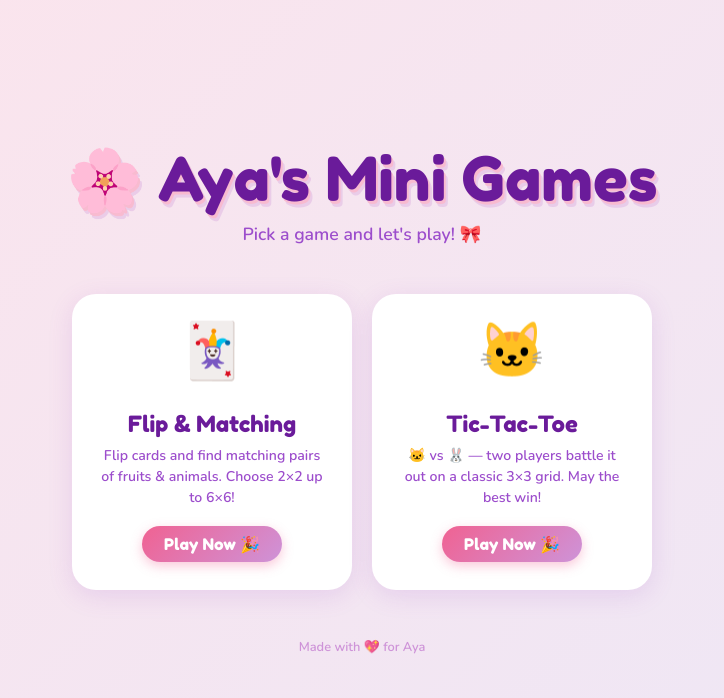
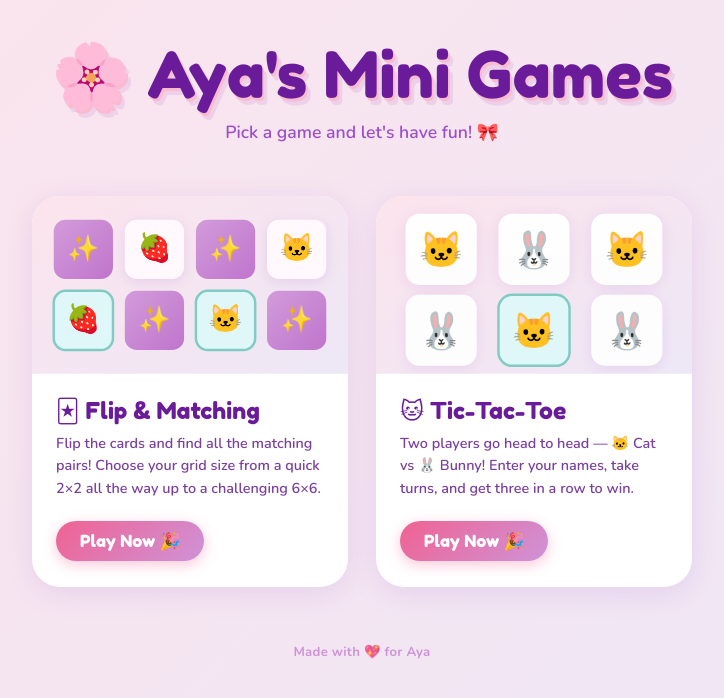
Before and after one commit to adityazulfahmi/ayas-mini-games, a plain HTML site: page index.html in a window 1280 px wide. Shown: the whole page, without its empty margins (278-1002 px from the left). Drawn offline with nearby package versions, Linux system fonts and the light colour scheme.

Commit message:
Redesign landing page with image + title + description cards
Each game card now has:
- SVG preview image showing actual game UI (cards/board)
- Game title and short description
- Play Now button

Co-Authored-By: Claude Sonnet 4.6 <noreply@anthropic.com>

```diff
--- a/index.html
+++ b/index.html
@@ -15,125 +15,237 @@
       display: flex;
       flex-direction: column;
       align-items: center;
-      justify-content: center;
-      padding: 24px 16px;
+      padding: 40px 20px 60px;
+    }
+
+    /* ── HEADER ── */
+    .header {
+      text-align: center;
+      margin-bottom: 52px;
     }
 
     .logo {
       font-family: 'Fredoka One', cursive;
-      font-size: clamp(2.4rem, 9vw, 3.8rem);
+      font-size: clamp(2.4rem, 9vw, 4rem);
       color: #6a1b9a;
-      text-align: center;
-      line-height: 1.15;
-      text-shadow: 2px 3px 0 #f8bbd0, 4px 6px 0 rgba(206,147,216,0.3);
-      margin-bottom: 8px;
+      line-height: 1.1;
+      text-shadow: 2px 3px 0 #f8bbd0, 5px 7px 0 rgba(206,147,216,0.25);
+      margin-bottom: 10px;
     }
 
     .tagline {
-      font-size: clamp(0.95rem, 3.5vw, 1.1rem);
+      font-size: clamp(0.95rem, 3vw, 1.1rem);
       color: #9c4dcc;
       font-weight: 600;
-      text-align: center;
-      margin-bottom: 48px;
     }
 
+    /* ── GRID ── */
     .games-grid {
       display: grid;
-      grid-template-columns: repeat(auto-fit, minmax(240px, 1fr));
-      gap: 20px;
+      grid-template-columns: repeat(auto-fit, minmax(280px, 1fr));
+      gap: 28px;
       width: 100%;
-      max-width: 580px;
+      max-width: 660px;
     }
 
+    /* ── CARD ── */
     .game-card {
       background: white;
-      border-radius: 24px;
-      padding: 28px 24px;
-      text-align: center;
-      box-shadow: 0 6px 24px rgba(156, 77, 204, 0.15);
+      border-radius: 28px;
+      overflow: hidden;
+      box-shadow: 0 6px 28px rgba(156, 77, 204, 0.14);
       text-decoration: none;
-      transition: transform 0.2s ease, box-shadow 0.2s ease;
-      display: block;
+      display: flex;
+      flex-direction: column;
+      transition: transform 0.22s ease, box-shadow 0.22s ease;
     }
 
     .game-card:hover {
-      transform: translateY(-6px);
-      box-shadow: 0 12px 32px rgba(156, 77, 204, 0.25);
+      transform: translateY(-8px);
+      box-shadow: 0 16px 40px rgba(156, 77, 204, 0.24);
     }
 
-    .game-icon {
-      font-size: 3.4rem;
-      margin-bottom: 14px;
-      display: block;
-      animation: bounce 2s ease infinite;
+    /* ── PREVIEW IMAGE AREA ── */
+    .card-image {
+      width: 100%;
+      aspect-ratio: 16 / 9;
+      display: flex;
+      align-items: center;
+      justify-content: center;
+      position: relative;
+      overflow: hidden;
     }
 
-    .game-card:nth-child(2) .game-icon { animation-delay: 0.3s; }
-
-    @keyframes bounce {
-      0%, 100% { transform: translateY(0); }
-      50% { transform: translateY(-8px); }
+    .card-image svg {
+      width: 100%;
+      height: 100%;
     }
 
-    .game-name {
-      font-family: 'Fredoka One', cursive;
-      font-size: 1.4rem;
-      color: #6a1b9a;
-      margin-bottom: 8px;
+    /* ── CARD BODY ── */
+    .card-body {
+      padding: 22px 24px 26px;
+      display: flex;
+      flex-direction: column;
+      gap: 8px;
+      flex: 1;
     }
 
-    .game-desc {
-      font-size: 0.88rem;
-      color: #9c4dcc;
-      font-weight: 600;
-      line-height: 1.5;
+    .card-title {
+      font-family: 'Fredoka One', cursive;
+      font-size: 1.45rem;
+      color: #6a1b9a;
     }
 
-    .play-badge {
-      display: inline-block;
-      margin-top: 18px;
-      padding: 8px 22px;
+    .card-desc {
+      font-size: 0.9rem;
+      color: #7b3fa0;
+      font-weight: 600;
+      line-height: 1.55;
+      flex: 1;
+    }
+
+    .play-btn {
+      display: inline-flex;
+      align-items: center;
+      gap: 6px;
+      margin-top: 14px;
+      padding: 10px 24px;
       border-radius: 20px;
       background: linear-gradient(135deg, #f06292, #ce93d8);
       color: white;
       font-family: 'Fredoka One', cursive;
-      font-size: 1rem;
-      box-shadow: 0 4px 12px rgba(240, 98, 146, 0.35);
-      transition: box-shadow 0.2s;
+      font-size: 1.05rem;
+      box-shadow: 0 4px 14px rgba(240, 98, 146, 0.35);
+      align-self: flex-start;
+      transition: box-shadow 0.2s, transform 0.2s;
     }
 
-    .game-card:hover .play-badge {
-      box-shadow: 0 6px 18px rgba(240, 98, 146, 0.5);
+    .game-card:hover .play-btn {
+      box-shadow: 0 7px 20px rgba(240, 98, 146, 0.5);
+      transform: scale(1.04);
     }
 
+    /* ── FOOTER ── */
     footer {
-      margin-top: 48px;
-      font-size: 0.8rem;
+      margin-top: 56px;
+      font-size: 0.82rem;
       color: #ce93d8;
-      font-weight: 600;
-      text-align: center;
+      font-weight: 700;
+      letter-spacing: 0.02em;
     }
   </style>
 </head>
 <body>
 
-  <div class="logo">🌸 Aya's Mini Games</div>
-  <div class="tagline">Pick a game and let's play! 🎀</div>
+  <div class="header">
+    <div class="logo">🌸 Aya's Mini Games</div>
+    <div class="tagline">Pick a game and let's have fun! 🎀</div>
+  </div>
 
   <div class="games-grid">
+
+    <!-- ── FLIP & MATCHING ── -->
     <a class="game-card" href="./ayas-flip-matching/">
-      <span class="game-icon">🃏</span>
-      <div class="game-name">Flip & Matching</div>
-      <div class="game-desc">Flip cards and find matching pairs of fruits & animals. Choose 2×2 up to 6×6!</div>
-      <span class="play-badge">Play Now 🎉</span>
+      <div class="card-image">
+        <!-- SVG preview: flip matching card grid -->
+        <svg viewBox="0 0 320 180" xmlns="http://www.w3.org/2000/svg">
+          <!-- bg -->
+          <defs>
+            <linearGradient id="bg1" x1="0%" y1="0%" x2="100%" y2="100%">
+              <stop offset="0%" style="stop-color:#fce4ec"/>
+              <stop offset="100%" style="stop-color:#ede7f6"/>
+            </linearGradient>
+            <linearGradient id="cardback" x1="0%" y1="0%" x2="100%" y2="100%">
+              <stop offset="0%" style="stop-color:#ce93d8"/>
+              <stop offset="100%" style="stop-color:#ba68c8"/>
+            </linearGradient>
+          </defs>
+          <rect width="320" height="180" fill="url(#bg1)"/>
+
+          <!-- card back (flipped down) -->
+          <rect x="22" y="24" width="60" height="60" rx="12" fill="url(#cardback)" opacity="0.9"/>
+          <text x="52" y="62" font-size="26" text-anchor="middle">✨</text>
+
+          <!-- card front - strawberry -->
+          <rect x="94" y="24" width="60" height="60" rx="12" fill="#fff8fc" filter="drop-shadow(0 3px 6px rgba(156,77,204,0.15))"/>
+          <text x="124" y="62" font-size="28" text-anchor="middle">🍓</text>
+
+          <!-- card back -->
+          <rect x="166" y="24" width="60" height="60" rx="12" fill="url(#cardback)" opacity="0.9"/>
+          <text x="196" y="62" font-size="26" text-anchor="middle">✨</text>
+
+          <!-- card front - cat -->
+          <rect x="238" y="24" width="60" height="60" rx="12" fill="#fff8fc" filter="drop-shadow(0 3px 6px rgba(156,77,204,0.15))"/>
+          <text x="268" y="62" font-size="28" text-anchor="middle">🐱</text>
+
+          <!-- row 2 -->
+          <!-- card front - strawberry (matched!) -->
+          <rect x="22" y="96" width="60" height="60" rx="12" fill="#e0f7fa" stroke="#80cbc4" stroke-width="2.5"/>
+          <text x="52" y="134" font-size="28" text-anchor="middle">🍓</text>
+
+          <!-- card back -->
+          <rect x="94" y="96" width="60" height="60" rx="12" fill="url(#cardback)" opacity="0.9"/>
+          <text x="124" y="134" font-size="26" text-anchor="middle">✨</text>
+
+          <!-- card front - cat (matched!) -->
+          <rect x="166" y="96" width="60" height="60" rx="12" fill="#e0f7fa" stroke="#80cbc4" stroke-width="2.5"/>
+          <text x="196" y="134" font-size="28" text-anchor="middle">🐱</text>
+
+          <!-- card back -->
+          <rect x="238" y="96" width="60" height="60" rx="12" fill="url(#cardback)" opacity="0.9"/>
+          <text x="268" y="134" font-size="26" text-anchor="middle">✨</text>
+        </svg>
+      </div>
+      <div class="card-body">
+        <div class="card-title">🃏 Flip &amp; Matching</div>
+        <div class="card-desc">Flip the cards and find all the matching pairs! Choose your grid size from a quick 2×2 all the way up to a challenging 6×6.</div>
+        <span class="play-btn">Play Now 🎉</span>
+      </div>
     </a>
 
+    <!-- ── TIC-TAC-TOE ── -->
     <a class="game-card" href="./ayas-tictactoe/">
-      <span class="game-icon">🐱</span>
-      <div class="game-name">Tic-Tac-Toe</div>
-      <div class="game-desc">🐱 vs 🐰 — two players battle it out on a classic 3×3 grid. May the best win!</div>
-      <span class="play-badge">Play Now 🎉</span>
+      <div class="card-image">
+        <!-- SVG preview: tic-tac-toe board -->
+        <svg viewBox="0 0 320 180" xmlns="http://www.w3.org/2000/svg">
+          <defs>
+            <linearGradient id="bg2" x1="0%" y1="0%" x2="100%" y2="100%">
+              <stop offset="0%" style="stop-color:#fce4ec"/>
+              <stop offset="100%" style="stop-color:#ede7f6"/>
+            </linearGradient>
+          </defs>
+          <rect width="320" height="180" fill="url(#bg2)"/>
+
+          <!-- 3x3 grid of cells -->
+          <!-- row 1 -->
+          <rect x="30"  y="18" width="72" height="72" rx="14" fill="white" opacity="0.95" filter="drop-shadow(0 3px 8px rgba(156,77,204,0.13))"/>
+          <text x="66"  y="67" font-size="36" text-anchor="middle">🐱</text>
+
+          <rect x="124" y="18" width="72" height="72" rx="14" fill="white" opacity="0.95" filter="drop-shadow(0 3px 8px rgba(156,77,204,0.13))"/>
+          <text x="160" y="67" font-size="36" text-anchor="middle">🐰</text>
+
+          <rect x="218" y="18" width="72" height="72" rx="14" fill="white" opacity="0.95" filter="drop-shadow(0 3px 8px rgba(156,77,204,0.13))"/>
+          <text x="254" y="67" font-size="36" text-anchor="middle">🐱</text>
+
+          <!-- row 2 -->
+          <rect x="30"  y="100" width="72" height="72" rx="14" fill="white" opacity="0.95" filter="drop-shadow(0 3px 8px rgba(156,77,204,0.13))"/>
+          <text x="66"  y="149" font-size="36" text-anchor="middle">🐰</text>
+
+          <!-- winning cell highlight -->
+          <rect x="124" y="100" width="72" height="72" rx="14" fill="#e0f7fa" stroke="#80cbc4" stroke-width="2.5"/>
+          <text x="160" y="149" font-size="36" text-anchor="middle">🐱</text>
+
+          <rect x="218" y="100" width="72" height="72" rx="14" fill="white" opacity="0.95" filter="drop-shadow(0 3px 8px rgba(156,77,204,0.13))"/>
+          <text x="254" y="149" font-size="36" text-anchor="middle">🐰</text>
+        </svg>
+      </div>
+      <div class="card-body">
+        <div class="card-title">🐱 Tic-Tac-Toe</div>
+        <div class="card-desc">Two players go head to head — 🐱 Cat vs 🐰 Bunny! Enter your names, take turns, and get three in a row to win.</div>
+        <span class="play-btn">Play Now 🎉</span>
+      </div>
     </a>
+
   </div>
 
   <footer>Made with 💖 for Aya</footer>
```
